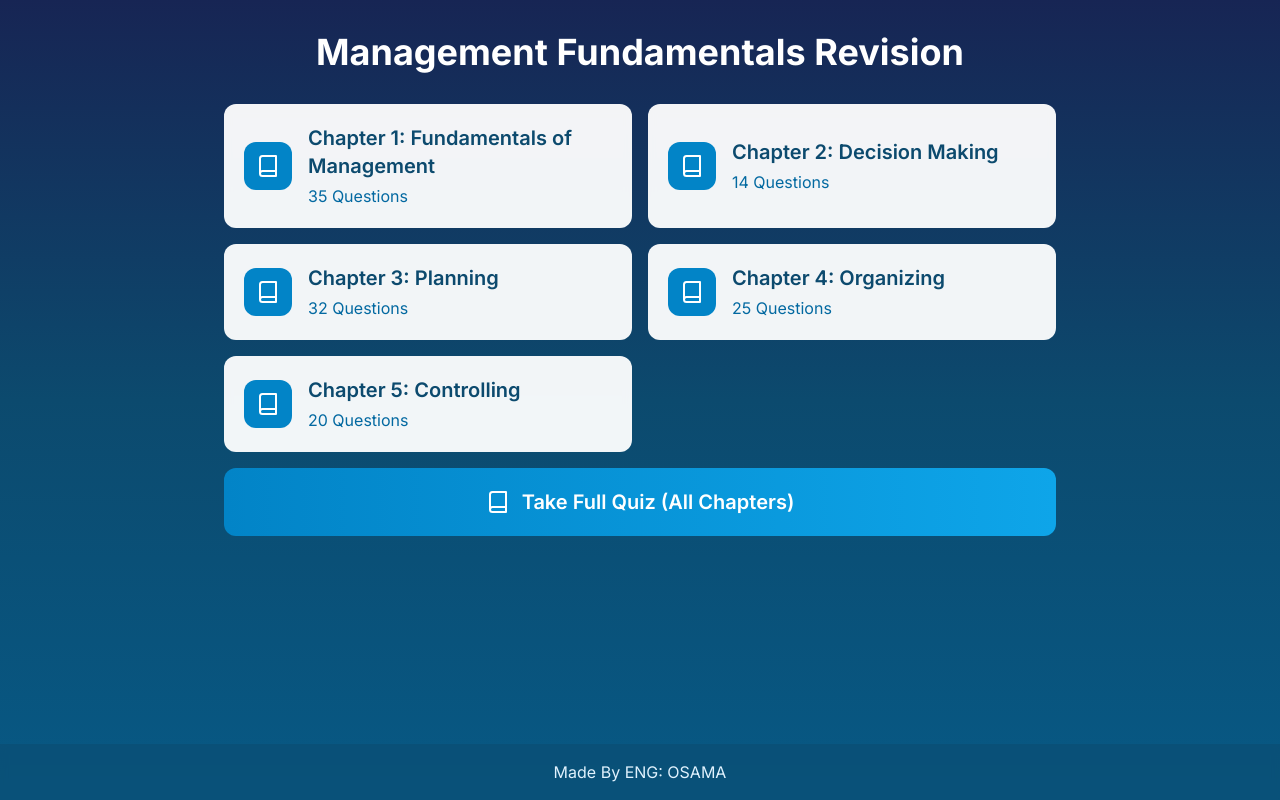
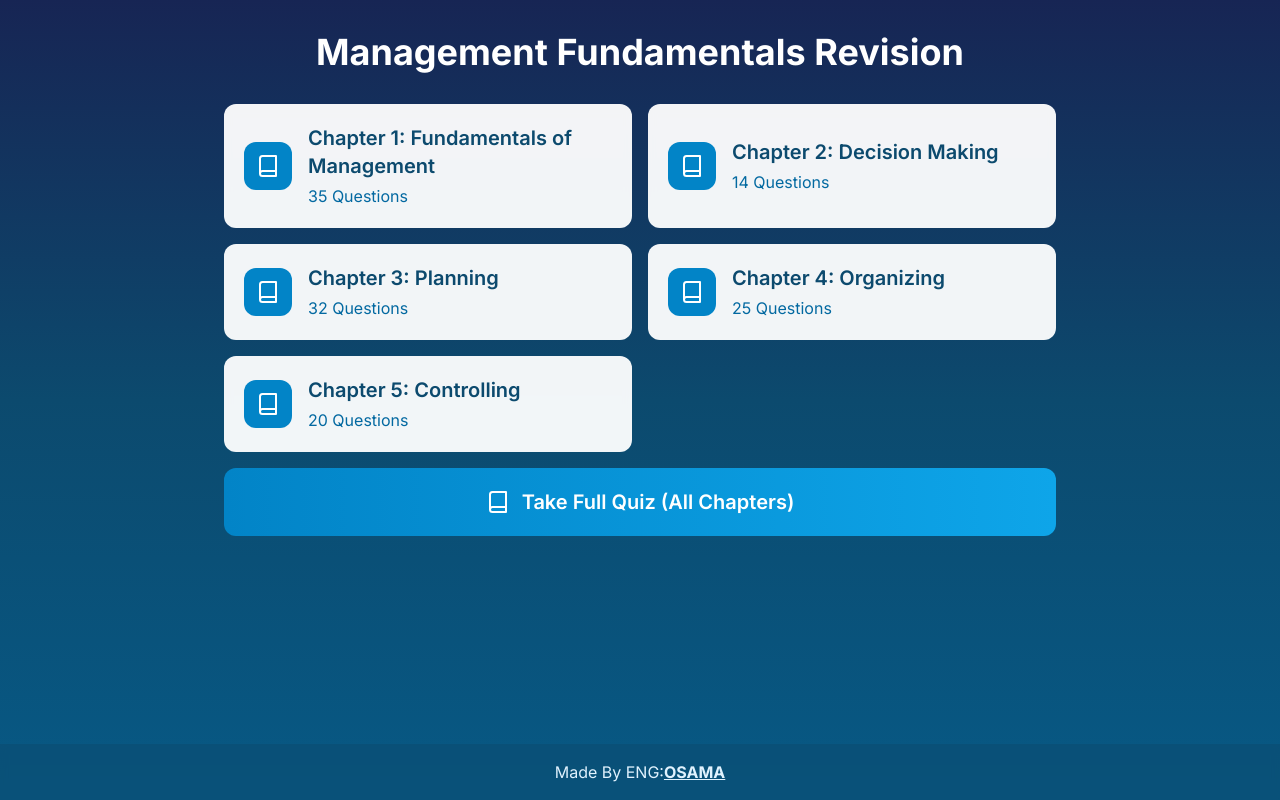
Before and after one commit to OSAMA-2003/fundamental-of-management, a React (Vite) app: page / in a window 1280 px wide. Built offline with nearby package versions, Linux system fonts and the light colour scheme.

Commit message:
Update App.tsx

```diff
--- a/src/App.tsx
+++ b/src/App.tsx
@@ -80,7 +80,8 @@ function App() {
           rel="noopener noreferrer"
           className="text-blue-100 hover:text-white transition-colors duration-200"
         >
-          Made By ENG: OSAMA
+                    Made By ENG:<span className=' font-bold font-sans underline '>OSAMA</span>
+
         </a>
       </footer>
     </div>
```
